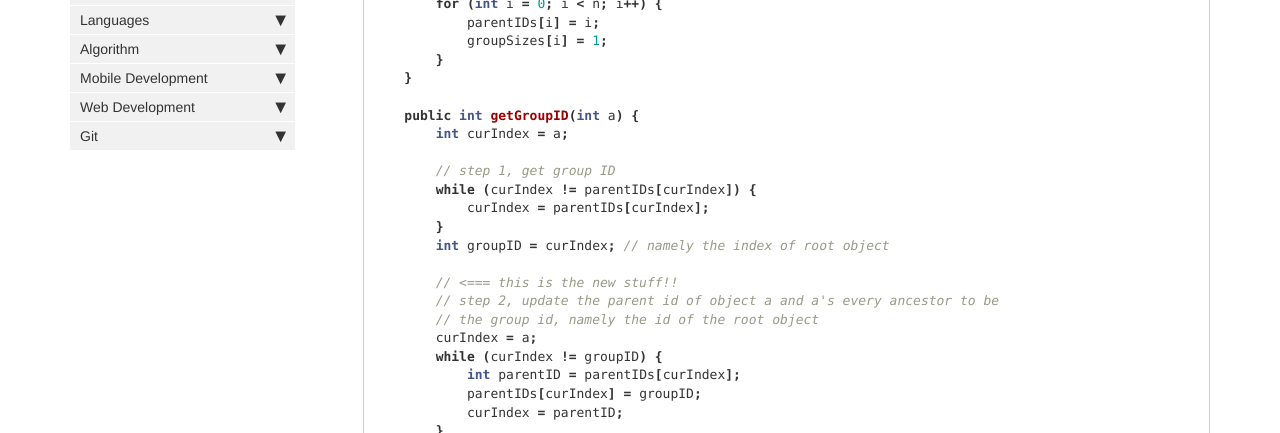
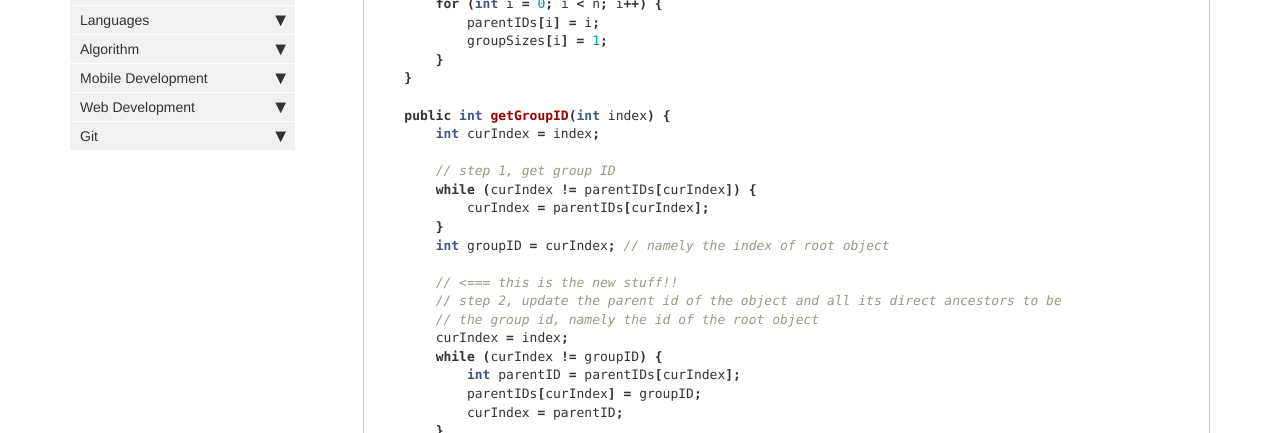
Before and after one commit to HungryOrc/hungryorc.github.io, a Jekyll site: the page built from pages/algorithm/algorithm_union_find.md, in a window 1280 px wide and 900 px high, scrolled down 5146 px. Shown: the part 152-585 px from the top of the window. Built offline with Jekyll 4.4.1, drawn with Linux system fonts in a browser that asks for light colours; nearby versions of some CDN libraries; comment, search, counter and statistics services are not loaded.

Commit message:
Update algorithm_union_find.md

```diff
--- a/pages/algorithm/algorithm_union_find.md
+++ b/pages/algorithm/algorithm_union_find.md
@@ -244,8 +244,8 @@ class PathCompressionWeightedTreeUnionFind {
         }
     }
 
-    public int getGroupID(int a) {
-        int curIndex = a;
+    public int getGroupID(int index) {
+        int curIndex = index;
 
         // step 1, get group ID
         while (curIndex != parentIDs[curIndex]) {
@@ -254,9 +254,9 @@ class PathCompressionWeightedTreeUnionFind {
         int groupID = curIndex; // namely the index of root object
 
         // <=== this is the new stuff!!
-        // step 2, update the parent id of object a and a's every ancestor to be
+        // step 2, update the parent id of the object and all its direct ancestors to be
         // the group id, namely the id of the root object
-        curIndex = a;
+        curIndex = index;
         while (curIndex != groupID) {
             int parentID = parentIDs[curIndex];
             parentIDs[curIndex] = groupID;
```
